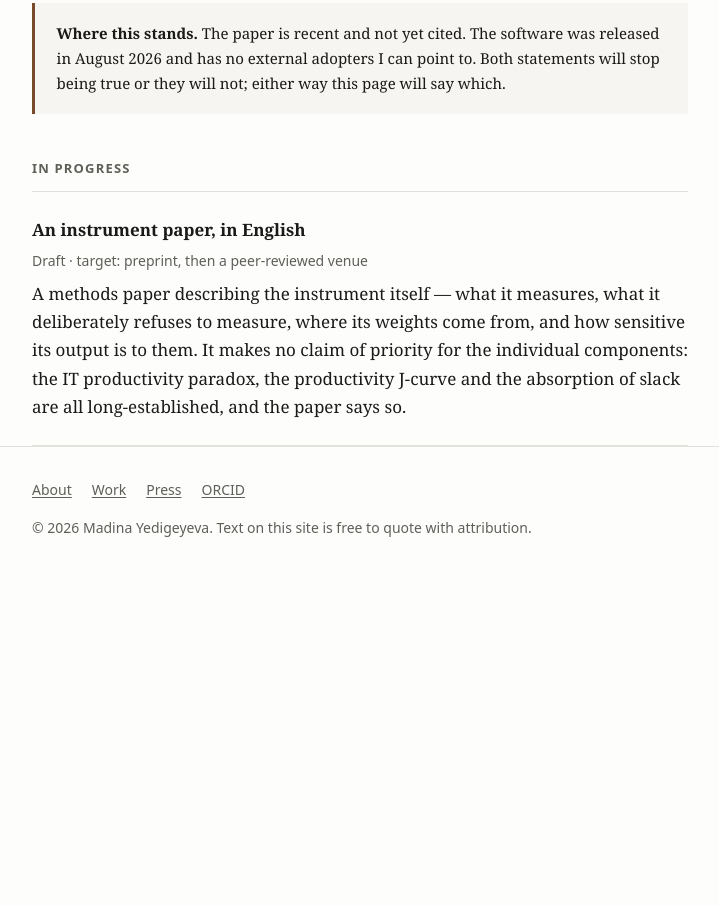
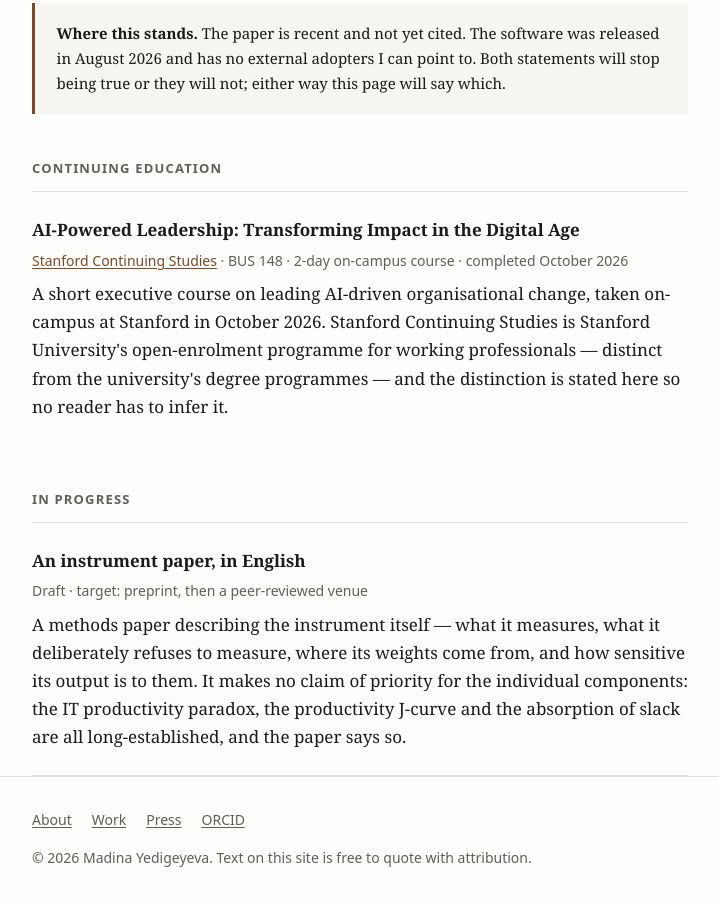
Before and after one commit to madinaedigeeva/madinayedigeyeva.com, a plain HTML site: page research.html in a window 1280 px wide. Shown: the part 1213-2119 px from the top of the page, without its empty margins (280-999 px from the left). Before the commit the page ends 1819 px from the top, so only its background shows below. Drawn offline with Linux system fonts and the light colour scheme.

Commit message:
Add continuing education: Stanford Continuing Studies BUS 148
Adds AI-Powered Leadership: Transforming Impact in the Digital Age, a
2-day on-campus course taken through Stanford Continuing Studies in
October 2026. The entry explicitly notes that Continuing Studies is
Stanford's open-enrolment programme for working professionals, distinct
from the university's degree programmes, so no reader has to infer it.

Co-Authored-By: Claude Opus 4.7 <noreply@anthropic.com>

```diff
--- a/research.html
+++ b/research.html
@@ -79,6 +79,20 @@
     </p>
   </div>
 
+  <h2>Continuing education</h2>
+
+  <div class="item">
+    <h3>AI-Powered Leadership: Transforming Impact in the Digital Age</h3>
+    <p class="meta"><a href="https://continuingstudies.stanford.edu/">Stanford Continuing
+      Studies</a> · BUS 148 · 2-day on-campus course · completed October 2026</p>
+    <p>
+      A short executive course on leading AI-driven organisational change, taken on-campus at
+      Stanford in October 2026. Stanford Continuing Studies is Stanford University's
+      open-enrolment programme for working professionals — distinct from the university's
+      degree programmes — and the distinction is stated here so no reader has to infer it.
+    </p>
+  </div>
+
   <h2>In progress</h2>
 
   <div class="item">
```
